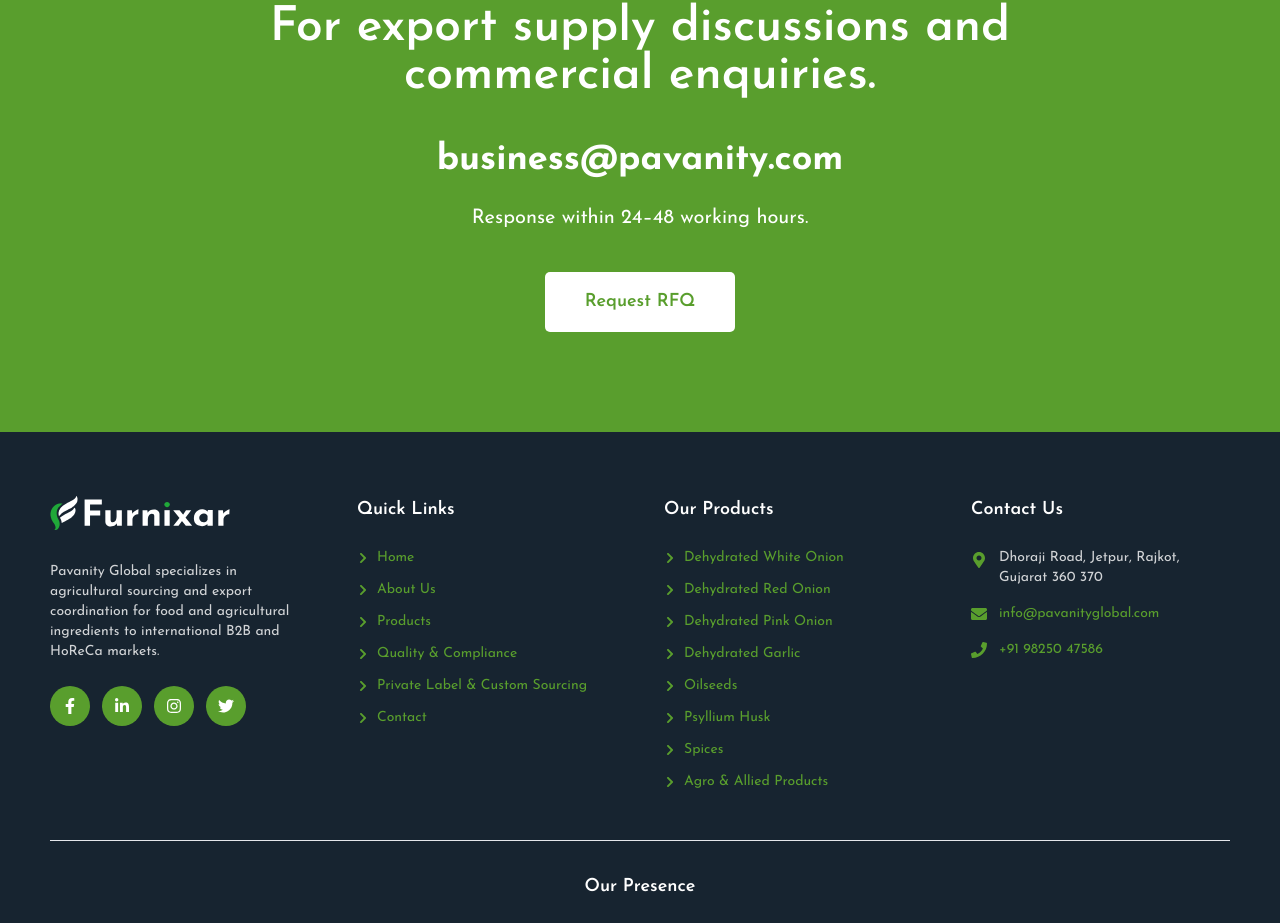
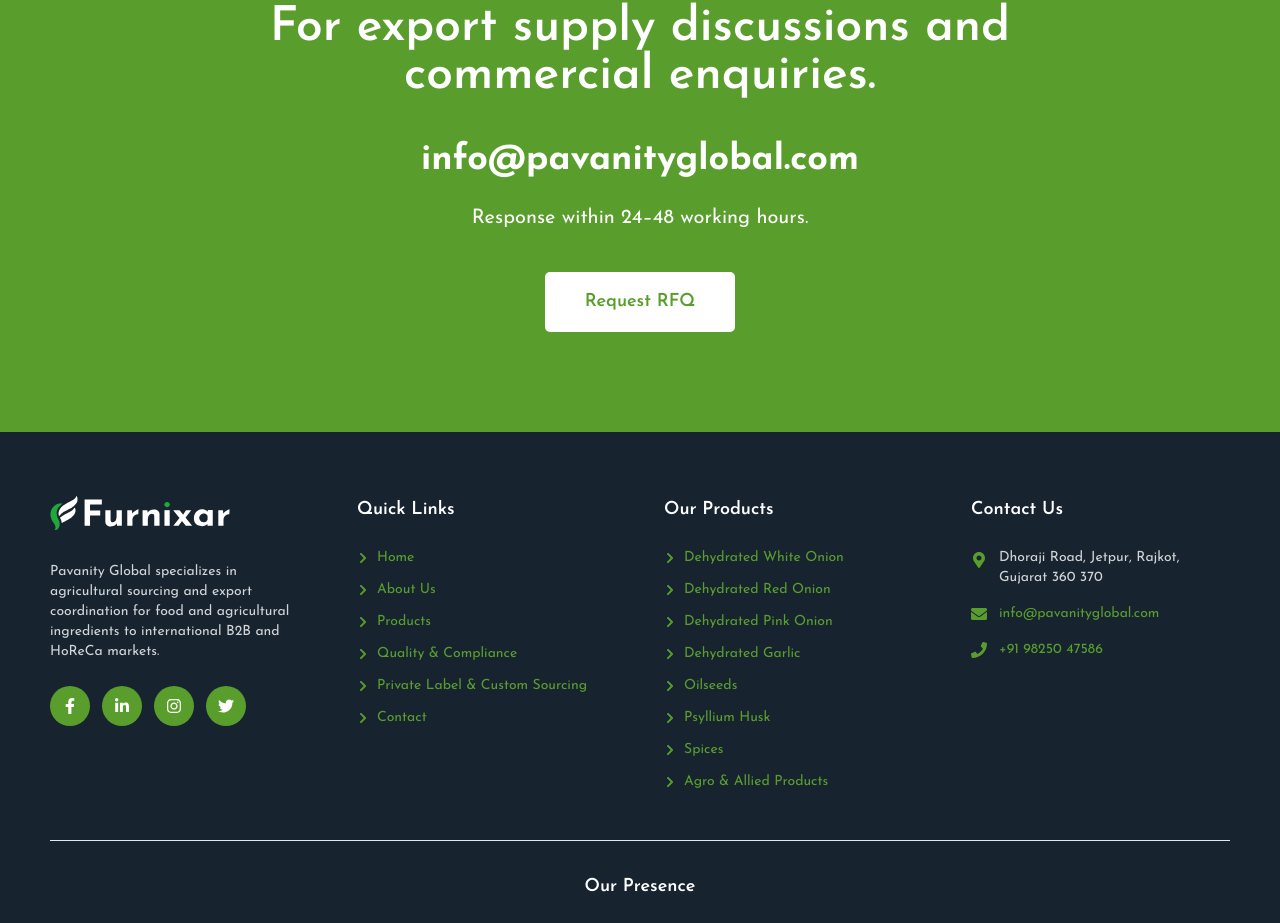
Before and after one commit to SarangTandel5112/darshit-website, a React (Vite) app: page / in a window 1280 px wide. Shown: the part 4881-5804 px from the top of the page. Built offline with nearby package versions, Linux system fonts and the light colour scheme.

Commit message:
my commit

```diff
--- a/src/data/pavanity-data.ts
+++ b/src/data/pavanity-data.ts
@@ -191,7 +191,7 @@
 
 export const businessEnquiries = {
     heading: "For export supply discussions and commercial enquiries.",
-    email: "business@pavanity.com",
+    email: "info@pavanityglobal.com",
     response: "Response within 24–48 working hours.",
     ctaText: "Request RFQ"
 };
```
